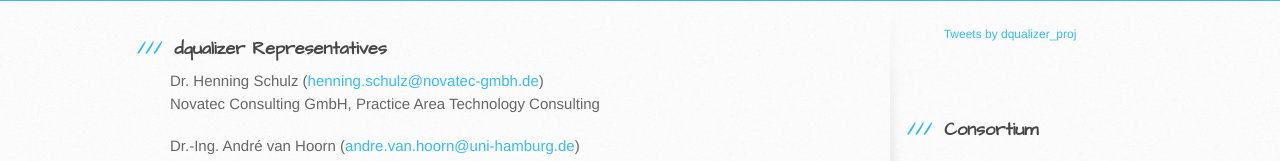
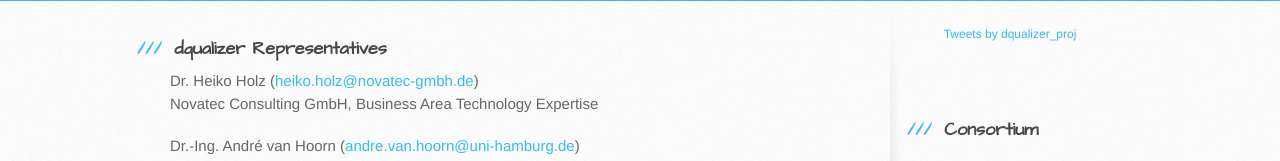
Before and after one commit to dqualizer/dqualizer.github.io, a plain HTML site: page contact.html in a window 1280 px wide. Shown: the part 272-433 px from the top of the page. Drawn offline with Linux system fonts and the light colour scheme.

Commit message:
change Novatec contact to Dr. Heiko Holz

```diff
--- a/contact.html
+++ b/contact.html
@@ -55,7 +55,7 @@
 					<h3>
 					<a id="projectRepresentatives" class="anchor" href="#projectRepresentatives" aria-hidden="true"><span class="octicon octicon-link"></span></a>dqualizer Representatives</h3>
 
-				<p>Dr. Henning Schulz (<a href="mailto:henning.schulz@novatec-gmbh.de">henning.schulz@novatec-gmbh.de</a>)<br />Novatec Consulting GmbH, Practice Area Technology Consulting</p>
+				<p>Dr. Heiko Holz (<a href="mailto:heiko.holz@novatec-gmbh.de">heiko.holz@novatec-gmbh.de</a>)<br />Novatec Consulting GmbH, Business Area Technology Expertise</p>
 
 				<p>Dr.-Ing. André van Hoorn (<a href="mailto:andre.van.hoorn@uni-hamburg.de">andre.van.hoorn@uni-hamburg.de</a>)<br />University of Hamburg, Software Engineering and Construction Methods</p>
 
```
